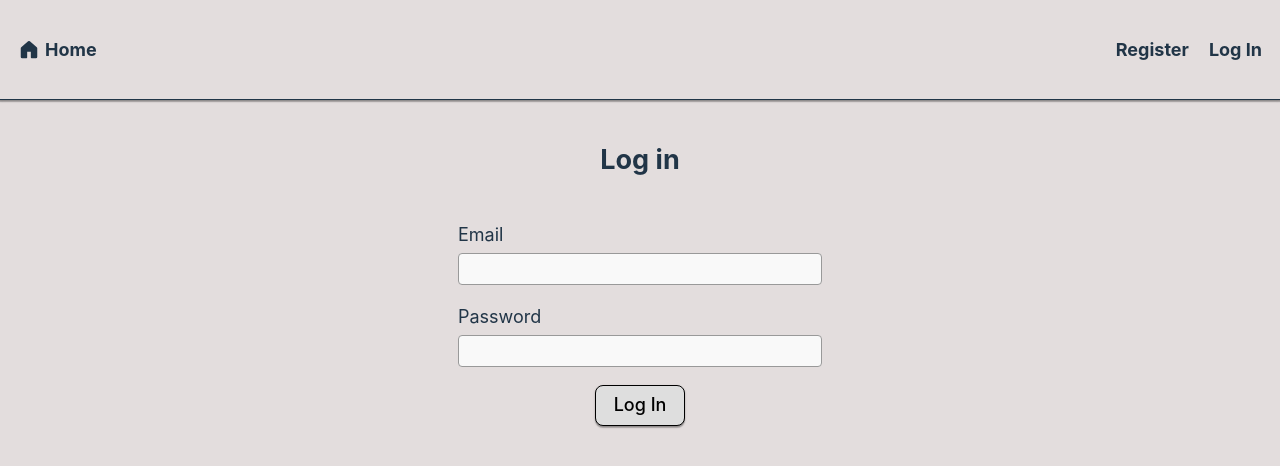
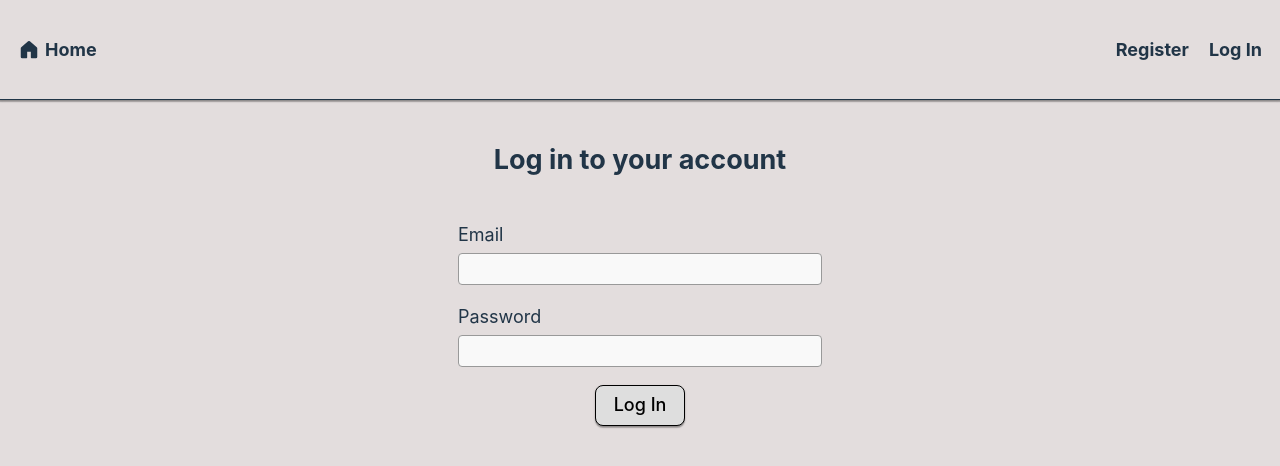
Before and after one commit to NelliDiachkina/goit-react-hw-08, a React (Vite) app: page /login in a window 1280 px wide. Shown: the top 466 px of the page. Built offline with nearby package versions, Linux system fonts and the light colour scheme.

Commit message:
added Helmet

```diff
--- a/package.json
+++ b/package.json
@@ -16,6 +16,7 @@
     "modern-normalize": "^2.0.0",
     "react": "^18.2.0",
     "react-dom": "^18.2.0",
+    "react-helmet-async": "^2.0.5",
     "react-hot-toast": "^2.4.1",
     "react-icons": "^5.2.1",
     "react-loader-spinner": "^6.1.6",
--- /dev/null
+++ b/src/components/DocumentTitle/DocumentTitle.jsx
@@ -0,0 +1,9 @@
+import { Helmet } from 'react-helmet-async';
+
+export default function DocumentTitle({ children }) {
+  return (
+    <Helmet>
+      <title>{children}</title>
+    </Helmet>
+  );
+}
--- a/src/main.jsx
+++ b/src/main.jsx
@@ -4,7 +4,7 @@ import { PersistGate } from 'redux-persist/integration/react';
 import { Provider } from 'react-redux';
 import { persistor, store } from './redux/store.js';
 import { BrowserRouter } from 'react-router-dom';
-
+import { HelmetProvider } from 'react-helmet-async';
 import App from './components/App/App.jsx';
 
 import 'modern-normalize';
@@ -15,7 +15,9 @@ ReactDOM.createRoot(document.getElementById('root')).render(
     <Provider store={store}>
       <PersistGate loading={null} persistor={persistor}>
         <BrowserRouter>
-          <App />
+          <HelmetProvider>
+            <App />
+          </HelmetProvider>
         </BrowserRouter>
       </PersistGate>
     </Provider>
--- a/src/pages/ContactsPage/ContactsPage.jsx
+++ b/src/pages/ContactsPage/ContactsPage.jsx
@@ -10,6 +10,7 @@ import ErrorMessage from '../../components/ErrorMessage/ErrorMessage';
 import ContactList from '../../components/ContactList/ContactList';
 import TotalContacts from '../../components/TotalContacts/TotalContacts';
 import css from './ContactsPage.module.css';
+import DocumentTitle from '../../components/DocumentTitle/DocumentTitle';
 
 export default function ContactsPage() {
   const dispatch = useDispatch();
@@ -22,6 +23,7 @@ export default function ContactsPage() {
 
   return (
     <main className={css.main}>
+      <DocumentTitle>Contacts</DocumentTitle>
       <h2 className={css.title}>Phonebook</h2>
       {error && <ErrorMessage />}
       {loading && <Loader />}
--- a/src/pages/HomePage/HomePage.jsx
+++ b/src/pages/HomePage/HomePage.jsx
@@ -1,8 +1,10 @@
+import DocumentTitle from '../../components/DocumentTitle/DocumentTitle';
 import css from './HomePage.module.css';
 
 export default function HomePage() {
   return (
     <main className={css.main}>
+      <DocumentTitle>Home Page</DocumentTitle>
       <h1>👋 Phone book welcome page </h1>
     </main>
   );
--- a/src/pages/LoginPage/LoginPage.jsx
+++ b/src/pages/LoginPage/LoginPage.jsx
@@ -1,10 +1,12 @@
+import DocumentTitle from '../../components/DocumentTitle/DocumentTitle';
 import LoginForm from '../../components/LoginForm/LoginForm';
 import css from './LoginPage.module.css';
 
 export default function LoginPage() {
   return (
     <main className={css.main}>
-      <h2>Log in</h2>
+      <DocumentTitle>Login</DocumentTitle>
+      <h2>Log in to your account</h2>
       <LoginForm />
     </main>
   );
--- a/src/pages/RegistrationPage/RegistrationPage.jsx
+++ b/src/pages/RegistrationPage/RegistrationPage.jsx
@@ -1,9 +1,11 @@
+import DocumentTitle from '../../components/DocumentTitle/DocumentTitle';
 import RegistrationForm from '../../components/RegistrationForm/RegistrationForm';
 import css from './RegistrationPage.module.css';
 
 export default function RegistrationPage() {
   return (
     <main className={css.main}>
+      <DocumentTitle>Registration</DocumentTitle>
       <h2>Registration</h2>
       <RegistrationForm />
     </main>
```
Also changed, not shown: 1 other file (tests, documents, lock files or other folders).
